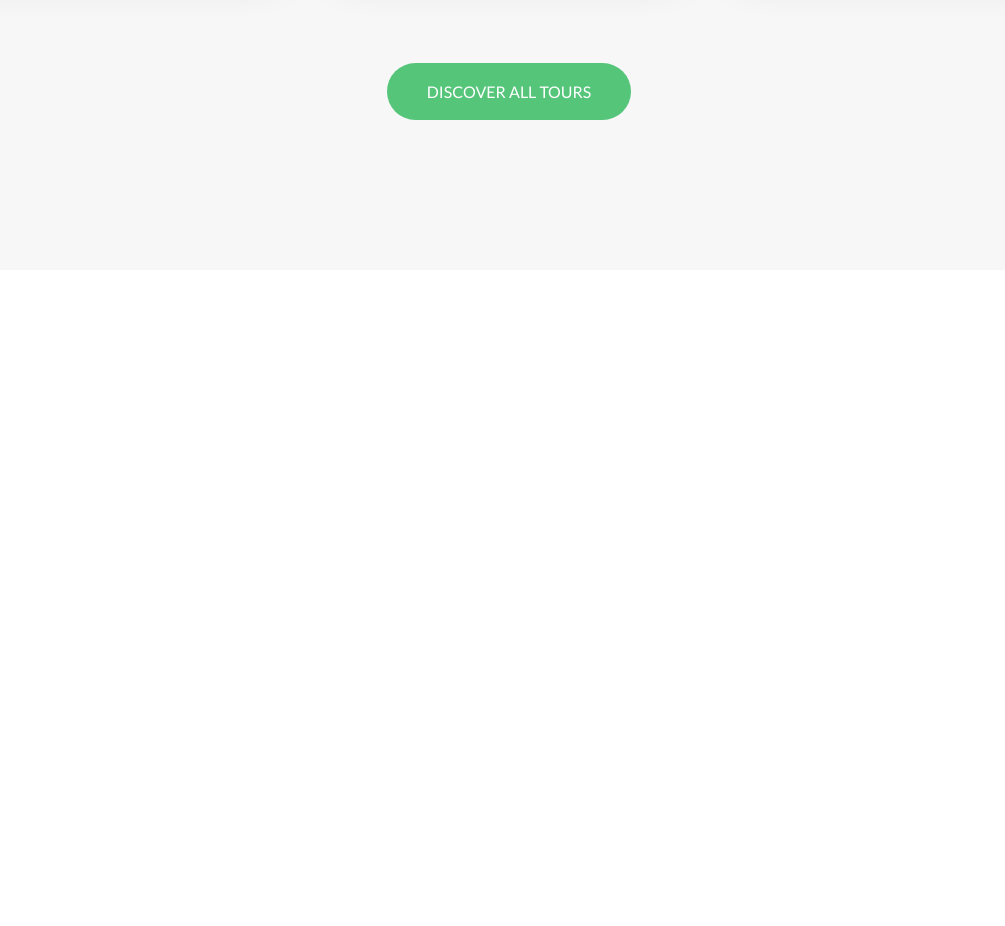
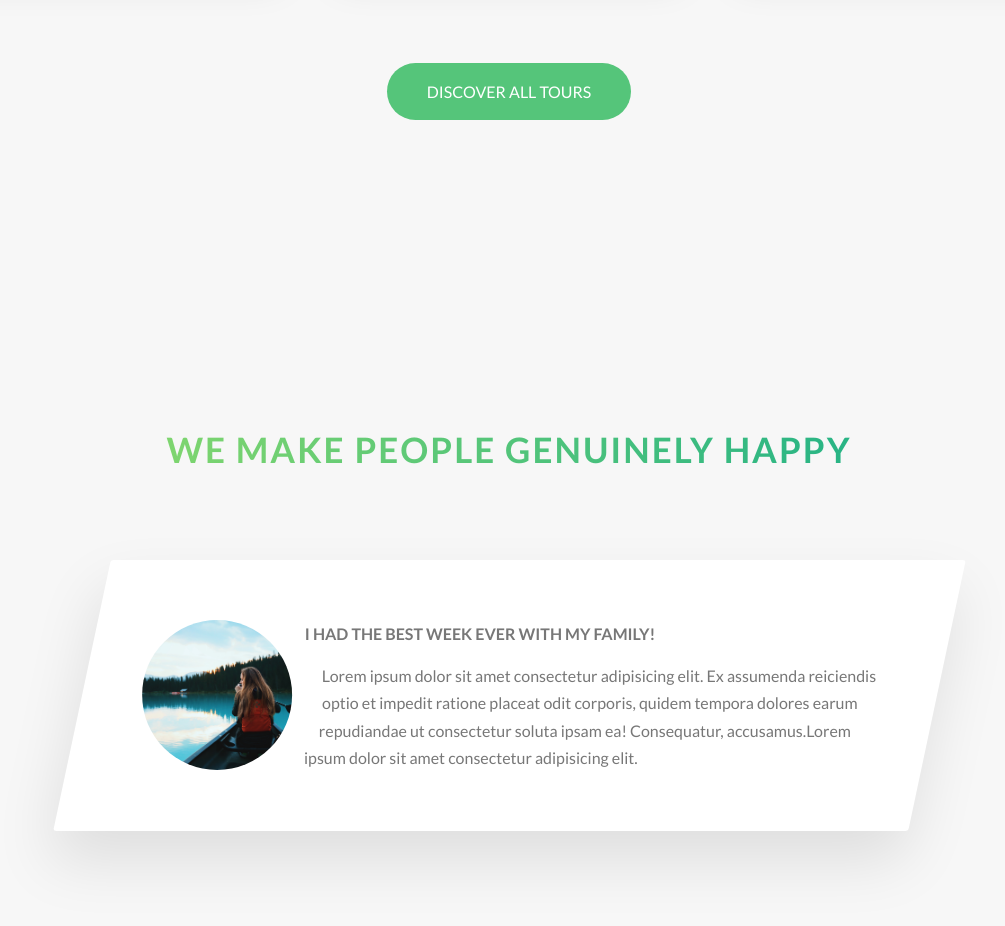
Before and after one commit to thebat93/natours-css, a website: page index.html in a window 1280 px wide. Shown: the part 3266-4192 px from the top of the page, without its empty margins (131-1136 px from the left). Before the commit the page ends 3566 px from the top, so only its background shows below. Drawn offline with Linux system fonts and the light colour scheme.

Commit message:
Started Stories section

```diff
--- a/index.html
+++ b/index.html
@@ -196,6 +196,24 @@
                     <a href="#" class="btn btn--green">Discover all tours</a>
                 </div>
             </section>
+            <section class="section-stories">
+                <div class="u-center-text u-margin-bottom-big">
+                    <h2 class="heading-secondary">
+                        We make people genuinely happy
+                    </h2>
+                </div>
+                <div class="row">
+                    <div class="story">
+                        <figure class="story__shape">
+                            <img src="img/nat-8.jpg" alt="Person on a tour" class="story__image">
+                        </figure>
+                        <div class="story__text">
+                            <h3 class="heading-tertiary u-margin-bottom-small">I had the best week ever with my family!</h3>
+                            <p>Lorem ipsum dolor sit amet consectetur adipisicing elit. Ex assumenda reiciendis optio et impedit ratione placeat odit corporis, quidem tempora dolores earum repudiandae ut consectetur soluta ipsam ea! Consequatur, accusamus.Lorem ipsum dolor sit amet consectetur adipisicing elit.</p>
+                        </div>
+                    </div>
+                </div>
+            </section>
         </main>
         <!-- грид
             <section class="grid-test">
--- /dev/null
+++ b/sass/components/story.scss
@@ -0,0 +1,30 @@
+.story {
+    width: 75%;
+    margin: 0 auto; // центрирование: блок в блоке
+    box-shadow: 0 3rem 6rem rgba($color-black, .1);
+    background-color: $color-white;
+    border-radius: 3px;
+    padding: 6rem;
+    padding-left: 9rem;
+    font-size: $default-font-size;
+    transform: skewX(-12deg);
+
+    &__shape { // круг с фотографией пользователя
+        width: 15rem;
+        height: 15rem;
+        float: left;
+        -webkit-shape-outside: circle(50% at 50% 50%);
+        shape-outside: circle(50% at 50% 50%); // чтобы текст "облипал" круг
+        -webkit-clip-path: circle(50% at 50% 50%);
+        clip-path: circle(50% at 50% 50%); // обрезаем квадрат по кругу
+        transform: translateX(-3rem) skewX(12deg);
+    }
+
+    &__image {
+        height: 100%;
+    }
+
+    &__text {
+        transform: skewX(12deg);
+    }
+}
--- a/sass/main.scss
+++ b/sass/main.scss
@@ -11,6 +11,7 @@
 @import "components/composition";
 @import "components/feature-box";
 @import "components/card";
+@import "components/story";
 
 @import "layout/header";
 @import "layout/grid";
--- a/sass/pages/_home.scss
+++ b/sass/pages/_home.scss
@@ -28,3 +28,8 @@
     padding: 25rem 0 15rem 0;
     margin-top: -10rem;
 }
+
+.section-stories { // секция "истории"
+    background-color: $color-grey-light-1;
+    padding: 15rem 0;
+}
```
Also changed, not shown: css/style.css.
